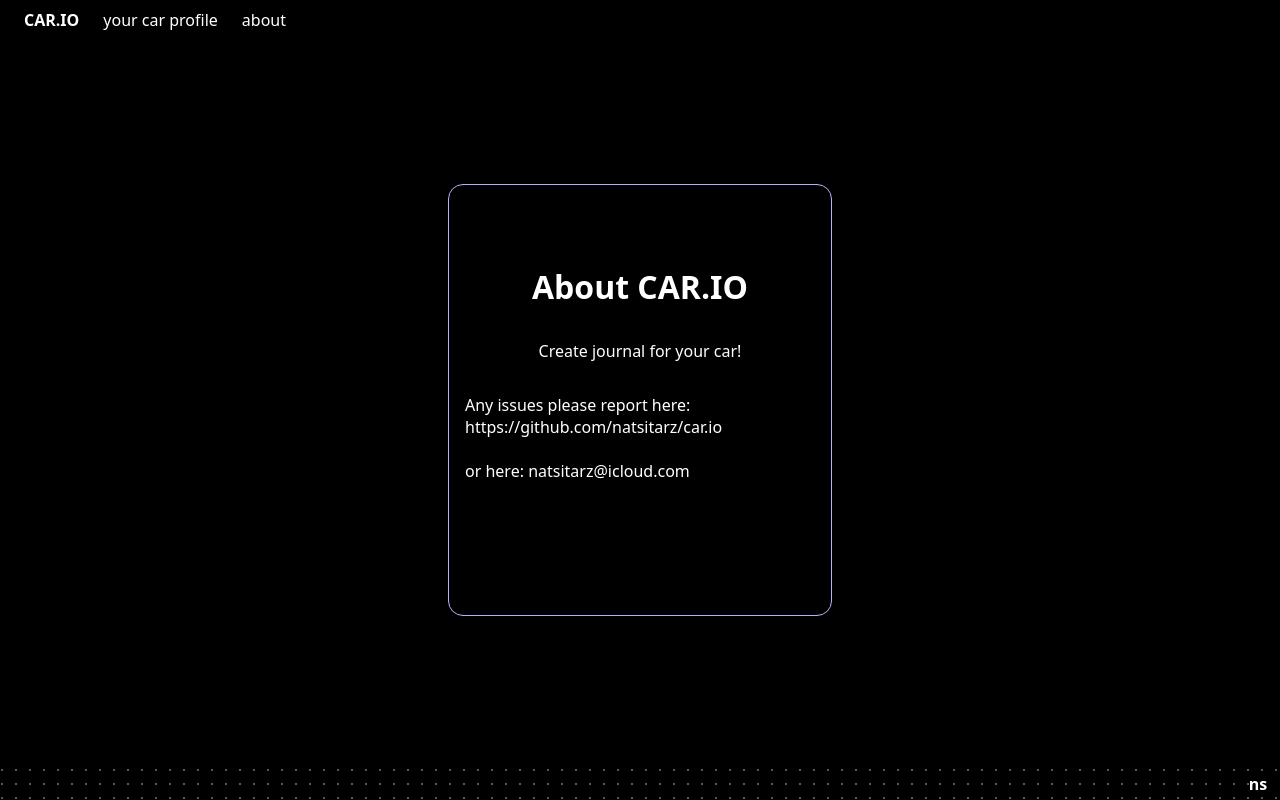
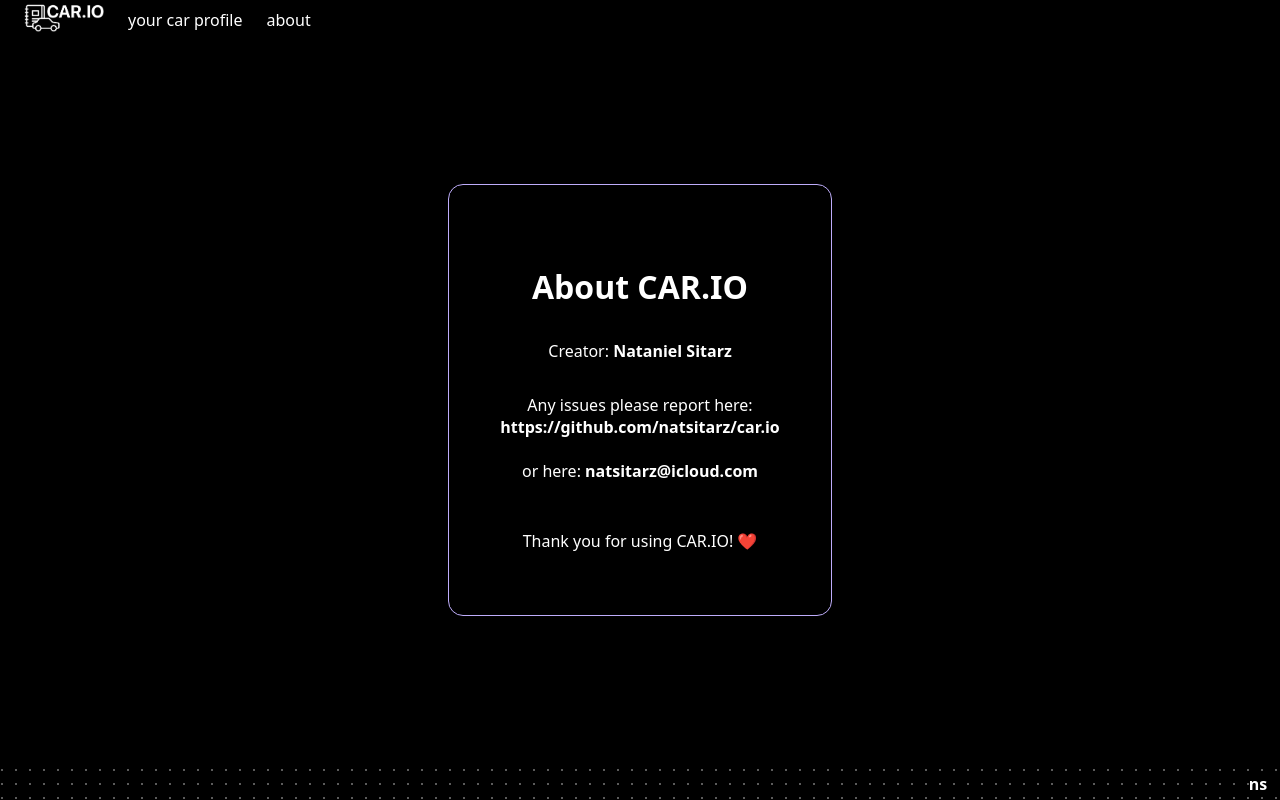
Before and after one commit to natsitarz/car.io, a plain HTML site: page sites/about.html in a window 1280 px wide. Drawn offline with Linux system fonts and the light colour scheme.

Commit message:
Add favicon and logo images

```diff
--- a/sites/about.html
+++ b/sites/about.html
@@ -6,27 +6,29 @@
     <meta name="viewport" content="width=device-width, initial-scale=1.0">
     <title>CAR.io</title>
     <link rel="stylesheet" href="../style/style.css">
+    <link rel="shortcut icon" href="../favicon/favicon.ico" type="image/x-icon">
 </head>
 
 <body>
     <div class="banner">
-        <p class="brand-name"><a href="../index.html">CAR.IO</a></p>
+        <a href="../index.html"><img src="../img/logo.png" alt="car.io logo" class="cariologo">
+        </a>
         <a class="links" href="./car.html">your car profile</a>
         <a class="links" href="./about.html">about</a>
     </div>
     <div class="main-create">
         <div id="first-create" class="contact-card card">
             <p class="important-text">About CAR.IO</p>
-            <p id="title" class="text">Create journal for your car!</p>
-            <div class="form">
+            <p id="title" class="text">Creator: <b>Nataniel Sitarz</b></p>
+            <div class="form" style="text-align: center;">
                 <p>Any issues please report here:
-                    <a href="https://github.com/natsitarz/car.io">https://github.com/natsitarz/car.io</a>
+                    <a href="https://github.com/natsitarz/car.io"><b>https://github.com/natsitarz/car.io</b></a>
                     <br>
                     <br> or here:
-                    <a href="mailto:natsitarz@icloud.com">natsitarz@icloud.com</a>
+                    <a href="mailto:natsitarz@icloud.com"><b>natsitarz@icloud.com</b></a>
                 </p>
             </div>
-            <p id="warning">Please complete all input fields to continue!</p>
+            <p>Thank you for using CAR.IO! ❤️</p>
         </div>
     </div>
     <div class="footer">
--- a/style/style.css
+++ b/style/style.css
@@ -15,6 +15,14 @@
     font-size: 3rem;
     font-weight: bolder;
     margin: 0;
+}
+
+.cariologo {
+    width: 250px;
+}
+
+a>.cariologo {
+    width: 80px;
 }
 
 .banner {
```
Also changed, not shown: index.html (+5 -3 lines), sites/car.html (+3 -1 lines), favicon/android-chrome-192x192.png (added), favicon/android-chrome-512x512.png (added), favicon/apple-touch-icon.png (added), favicon/favicon-16x16.png (added), favicon/favicon-32x32.png (added), favicon/favicon.ico (added), img/logo.png (added).
